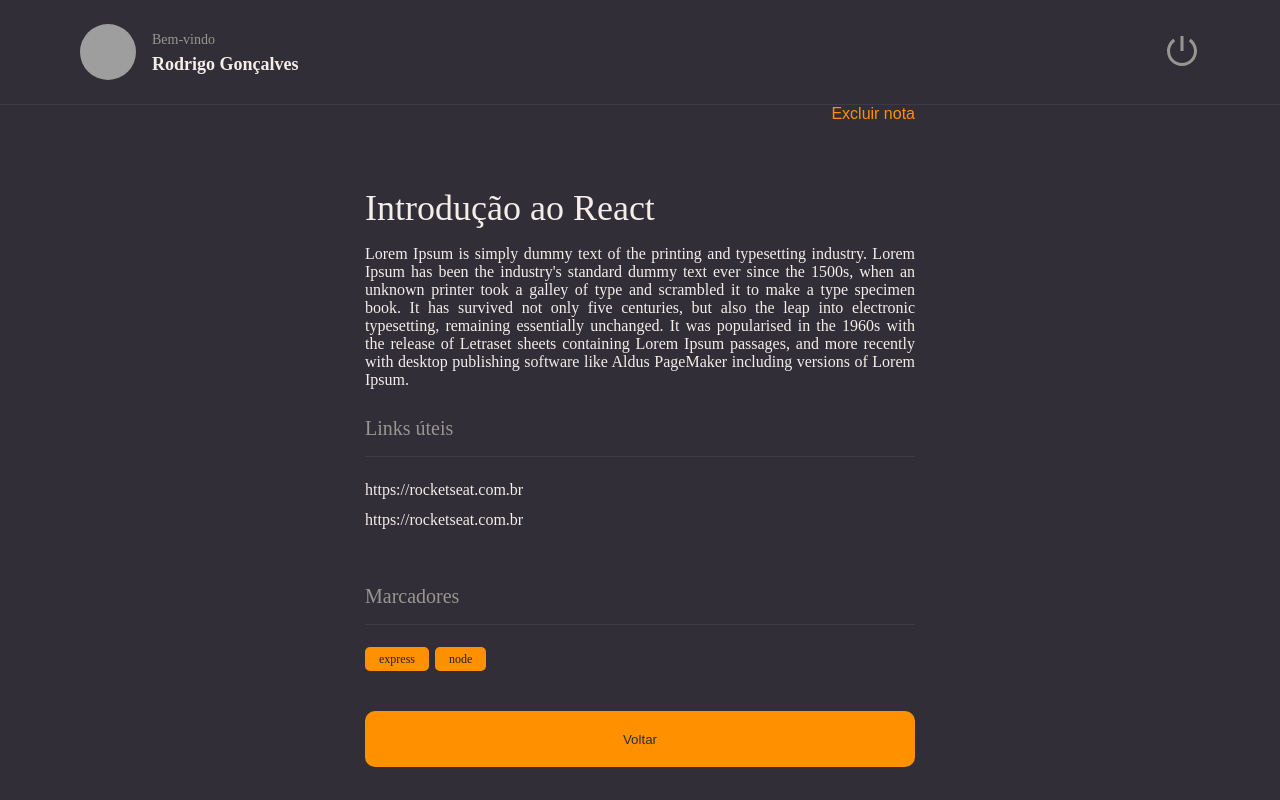
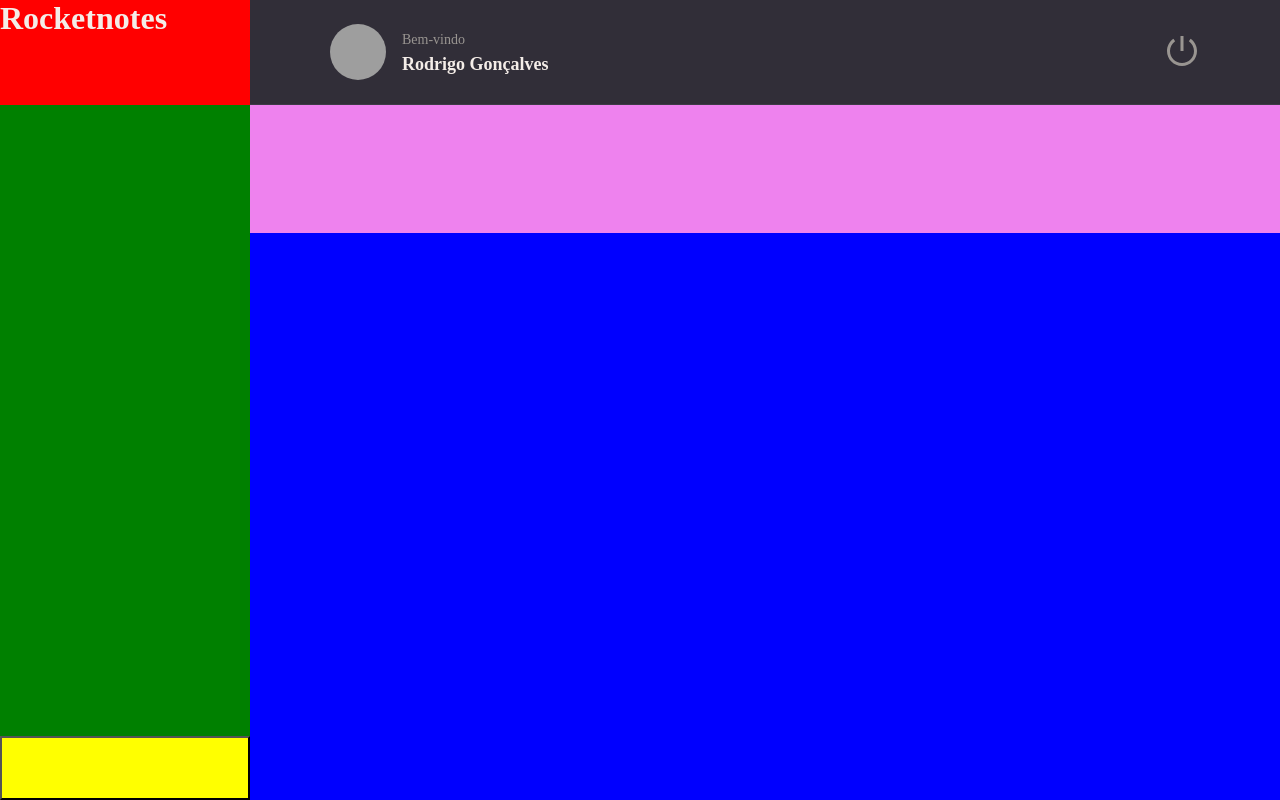
Before and after one commit to rodrigoaugusto99/complete_notes_app_pt2_react, a React (Vite) app: page / in a window 1280 px wide. Built offline with nearby package versions, Linux system fonts and the light colour scheme; grey boxes are pictures that could not be loaded.

Commit message:
grid na home

```diff
--- a/src/main.jsx
+++ b/src/main.jsx
@@ -1,6 +1,6 @@
 import React from 'react'
 import ReactDOM from 'react-dom/client'
-import {Details} from './pages/Details'
+import {Home} from './pages/Home'
 
 import { ThemeProvider } from 'styled-components'
 import theme from './styles/theme'
@@ -11,7 +11,7 @@ ReactDOM.createRoot(document.getElementById('root')).render(
   <React.StrictMode>
     <ThemeProvider theme={theme}>
       <GlobalStyles/>
-        <Details />
+        <Home />
     </ThemeProvider>
   </React.StrictMode>,
 )
--- /dev/null
+++ b/src/pages/Home/index.jsx
@@ -0,0 +1,31 @@
+import { Container, Brand, Menu, Search, Content, NewNote } from './styles'
+
+import { Header } from '../../components/Header'
+
+export function Home() {
+  return (
+    <Container>
+      <Brand>
+        <h1>Rocketnotes</h1>
+      </Brand>
+
+      <Header></Header>
+
+      <Menu>
+
+      </Menu>
+
+      <Search>
+
+      </Search>
+
+      <Content>
+
+      </Content>
+
+      <NewNote>
+
+      </NewNote>
+    </Container>
+  )
+}
--- /dev/null
+++ b/src/pages/Home/styles.js
@@ -0,0 +1,40 @@
+import styled from 'styled-components'
+
+export const Container = styled.div`
+  width: 100%;
+  height: 100vh;
+
+  display: grid;
+  //menu
+  grid-template-columns: 250px auto;
+  //cabecalho, search, auto, botaozinho
+  grid-template-rows: 105px 128px auto 64px;
+  //distribuicao do grid
+  grid-template-areas:
+  "brand header"
+  "menu search"
+  "menu content"
+  "newnote content";
+
+  background-color: ${({ theme }) => theme.COLORS.BACKGROUND_800};
+`
+export const Brand = styled.div`
+  grid-area: brand;
+  background-color: red;
+`
+export const Menu = styled.ul`
+  grid-area: menu;
+  background-color: green;
+`
+export const Search = styled.div`
+  grid-area: search;
+  background-color: violet;
+`
+export const Content = styled.div`
+  grid-area: content;
+  background-color: blue;
+`
+export const NewNote = styled.button`
+  grid-area: newnote;
+  background-color: yellow;
+`
```
